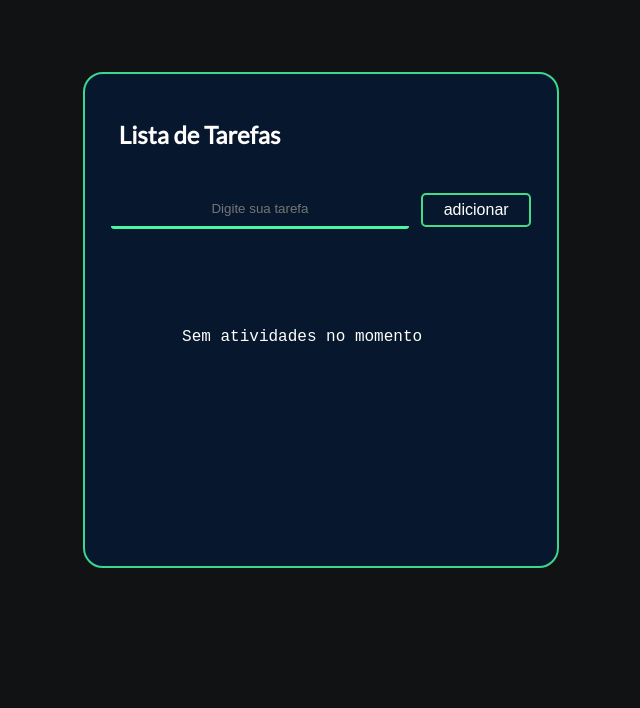
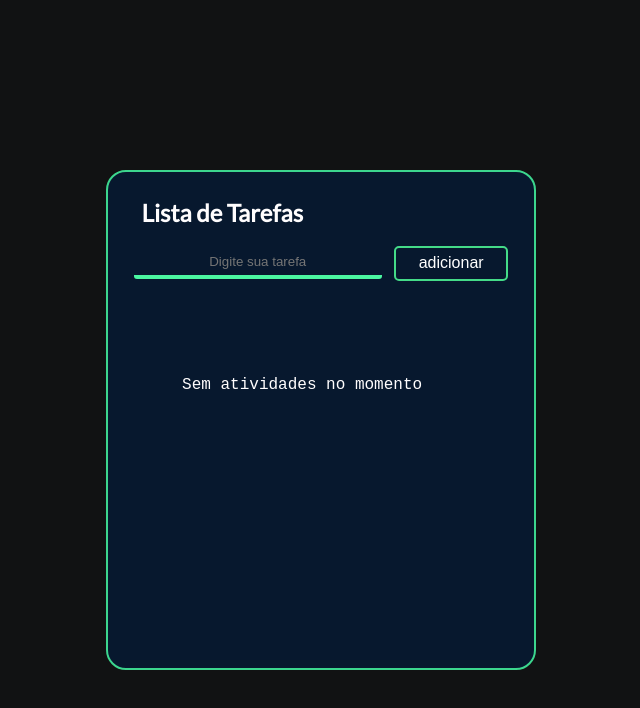
Before and after one commit to nicolasbg1/task-list, a React (Vite) app: page / in a window 1280 px wide. Shown: the top 708 px of the page, without its empty margins (319-959 px from the left). Built offline with nearby package versions, Linux system fonts and the light colour scheme; some icons are missing.

Commit message:
adicionado adaptaçoes para o mobile

```diff
--- a/index.html
+++ b/index.html
@@ -2,6 +2,7 @@
 <html lang="pt-BR">
   <head>
     <meta charset="UTF-8" />
+    <meta name="viewport" content="width=device-width, initial-scale=1.0" />
     <link rel="preconnect" href="https://fonts.googleapis.com">
     <link rel="preconnect" href="https://fonts.gstatic.com" crossorigin>
     <link href="https://fonts.googleapis.com/css2?family=Lato&display=swap" rel="stylesheet">
--- a/src/App.tsx
+++ b/src/App.tsx
@@ -9,7 +9,7 @@ import {
 // import { Footer } from './components/Footer'
 import { Form } from './components/Form'
 import { CreateTask } from './components/task/CreateTask'
-import { NotTask } from './components/task/NoTask'
+import { NoTask } from './components/task/NoTask'
 
 export function App() {
   const [inputValue, setInputValue] = useState('')
@@ -41,7 +41,7 @@ export function App() {
   }
 
   return (
-    <>
+    <main className="main-container">
       <section className="container">
         <Form
           handleSubmitForm={handleSubmitForm}
@@ -49,7 +49,7 @@ export function App() {
           setInputValue={setInputValue}
           inputRef={inputRef}
         />
-        {tasks.length === 0 ? <NotTask /> : null}
+        {tasks.length === 0 ? <NoTask /> : null}
 
         {tasks.length > 0 && (
           <ol className="taskContainer">
@@ -59,6 +59,6 @@ export function App() {
           </ol>
         )}
       </section>
-    </>
+    </main>
   )
 }
--- a/src/components/task/NoTask.tsx
+++ b/src/components/task/NoTask.tsx
@@ -1,5 +1,5 @@
 import { FaFaceFrown } from 'react-icons/fa6'
-export function NotTask() {
+export function NoTask() {
   return (
     <div className="not-task">
       <p>Sem atividades no momento</p>
--- a/src/styles/sass/base/_global.sass
+++ b/src/styles/sass/base/_global.sass
@@ -1,13 +1,17 @@
 @use './_colors'
 @use '../modules/_mixins'
+
+*
+    margin: 0
+    box-sizing: border-box
+    padding: 0
 
 body
     font-family: 'Lato', sans-serif
     background-color: colors.$body
-    @include mixins.mobile()
-        display: flex
-        justify-content: center
-
+    margin: 20px
+    display: flex
+    justify-content: center
     @include mixins.desktop()
-        display: flex
-        justify-content: center
+        height: 100vh
+        align-items: center
--- a/src/styles/sass/layout/_container.sass
+++ b/src/styles/sass/layout/_container.sass
@@ -9,13 +9,14 @@
     min-height: 400px
     height: auto
     color: colors.$font-color
+    @include mixins.mobile()
+        width: 360px
+        margin-top: 4rem
+        min-height: 550px
     @include mixins.desktop()
-        min-height: 450px
+        min-height: 500px
         width: 430px
-        margin-top: 4rem
-    @include mixins.mobile()
-       width: 399px
-       min-height: 500px
+
 
 h1
     margin-left: 0.5rem
@@ -37,7 +38,7 @@ h1
         color: colors.$font-color
         text-align: center
         background: transparent
-        border-bottom: 3px solid colors.$border-input
+        border-bottom: 4px solid colors.$border-input
 
         &:focus
             outline: none
--- a/src/styles/sass/layout/_footer.sass
+++ /dev/null
@@ -1,11 +0,0 @@
-
-.footer
-    background-color: #333
-    color: #fff
-    padding: 20px 0
-    text-align: center
-    position: fixed
-    left: 0
-    bottom: 0
-    width: 100%
-    z-index: 1
--- a/src/styles/sass/layout/_taskcontainer.sass
+++ b/src/styles/sass/layout/_taskcontainer.sass
@@ -17,3 +17,4 @@
         bottom: 25px
         left: 90%
         color: colors.$clear-task
+        cursor: pointer
--- a/src/styles/sass/layout/layout.sass
+++ b/src/styles/sass/layout/layout.sass
@@ -1,4 +1,3 @@
 @use './_container'
-@use './_notTask'
+@use './_noTask'
 @use './_taskcontainer'
-@use './_footer'
--- a/src/styles/sass/modules/_btnAdd.sass
+++ b/src/styles/sass/modules/_btnAdd.sass
@@ -16,7 +16,7 @@
     border-radius: 5px
     padding: 0.4rem
     @include mixins.desktop()
-        width: 110px
+        width: 120px
 
     &::before
         content: ""
```
Also changed, not shown: src/styles/sass/layout/_noTask.sass (renamed from src/styles/sass/layout/_notTask.sass).
